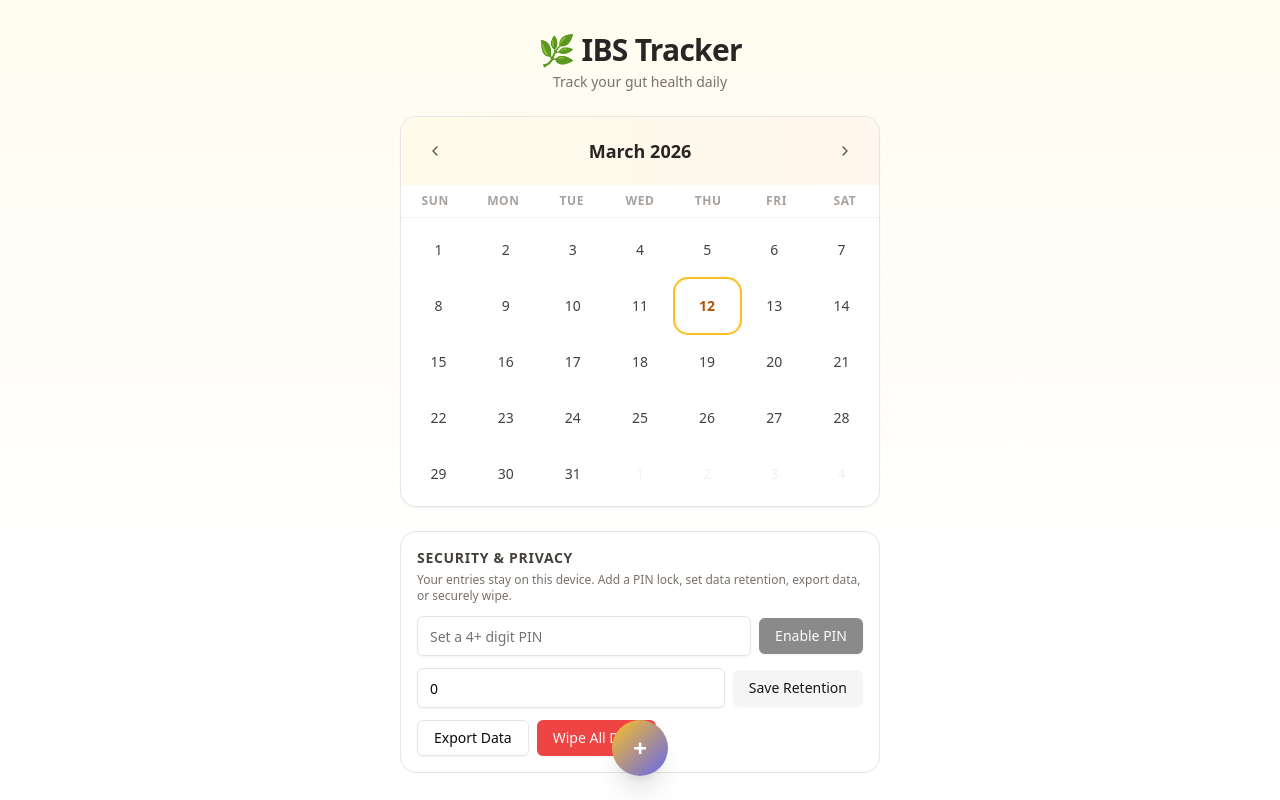
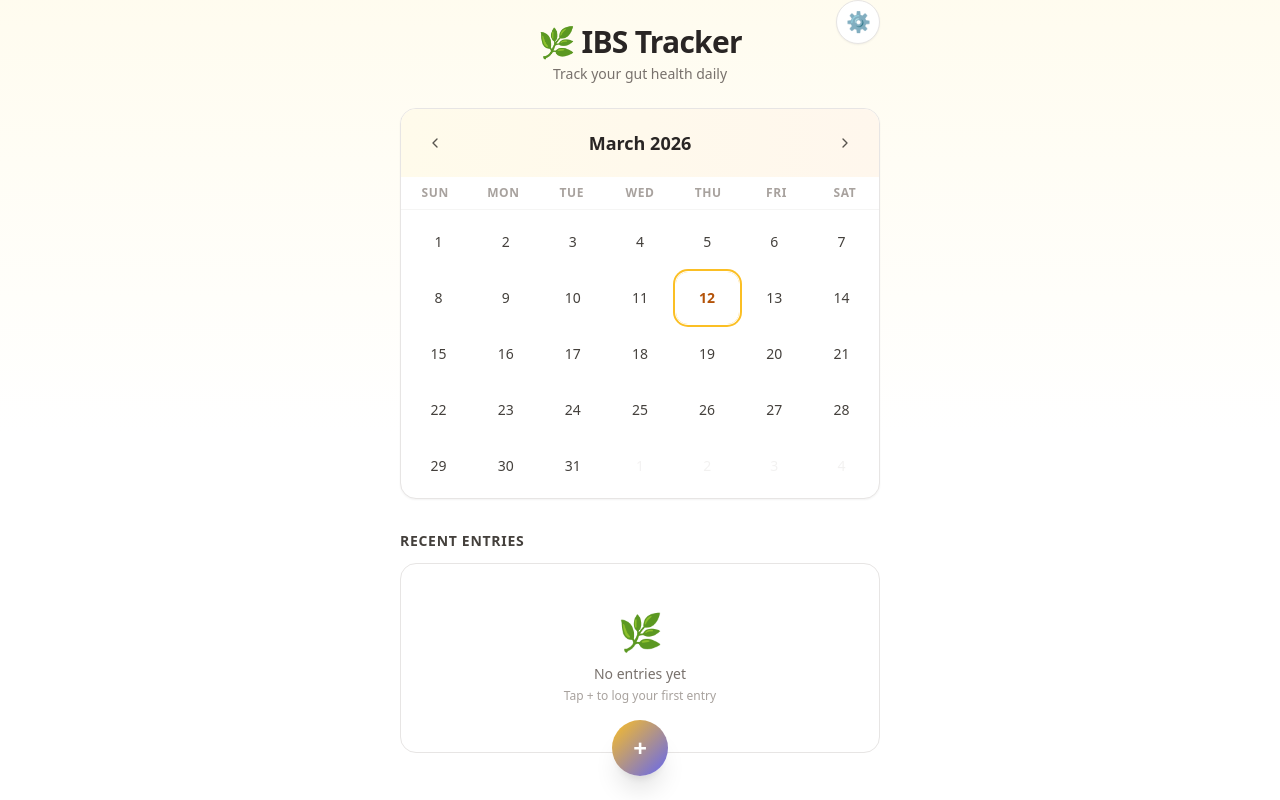
Before and after one commit to ktczakutnyi/ibs_tracker, a React (Vite) app in the folder gut-log-daily/gut-log-daily/: page / in a window 1280 px wide. Shown: the top 800 px of the page. Built offline with nearby package versions, Linux system fonts and the light colour scheme.

Commit message:
Restore plain-language comments and pin settings button top-right

```diff
--- a/gut-log-daily/gut-log-daily/src/components/security/SecuritySettingsCard.jsx
+++ b/gut-log-daily/gut-log-daily/src/components/security/SecuritySettingsCard.jsx
@@ -1,33 +1,34 @@
-// Security settings card shown on Home page.
-// This gives non-technical users clear controls for local privacy:
-// - enable/rotate PIN
-// - set data retention period
-// - export data
-// - wipe local data
+// Settings panel for privacy actions.
+// This component is intentionally explained in plain language so teammates
+// who do not code often can still understand what each section does.
 
-import React, { useMemo, useState } from "react";
+import React, { useState } from "react";
 import { security } from "@/lib/security";
 import { Button } from "@/components/ui/button";
 import { Input } from "@/components/ui/input";
 
 export default function SecuritySettingsCard({ onDataChanged }) {
-  const initialConfig = useMemo(() => security.getSecurityConfig(), []);
+  // Local form/input state for this small settings panel.
   const [pin, setPin] = useState("");
-  const [retentionDays, setRetentionDays] = useState(String(initialConfig.retentionDays || 0));
   const [status, setStatus] = useState("");
   const [error, setError] = useState("");
   const [working, setWorking] = useState(false);
 
+  // Re-read current config each render so UI updates after actions.
   const config = security.getSecurityConfig();
 
-  // Wrapper to show consistent loading/success/error feedback for each action.
+  // Shared helper so every button shows consistent loading + error handling.
   const runTask = async (task, successMessage) => {
     try {
       setWorking(true);
       setError("");
       setStatus("");
       await task();
+
+      // Some actions change stored entries. When that happens we ask the parent
+      // page to refresh its lists so the screen always shows the latest data.
       if (onDataChanged) await onDataChanged();
+
       setStatus(successMessage);
     } catch (err) {
       setError(err?.message || "Security action failed.");
@@ -36,12 +37,7 @@ export default function SecuritySettingsCard({ onDataChanged }) {
     }
   };
 
-  const saveRetention = () =>
-    runTask(async () => {
-      await security.updateRetentionDays(Number(retentionDays));
-    }, "Retention policy saved and applied.");
-
-  // Export a human-readable JSON backup to the user's device.
+  // Create and download a JSON backup of all local entries.
   const exportData = async () => {
     const payload = await security.exportAllData();
     const blob = new Blob([JSON.stringify(payload, null, 2)], { type: "application/json" });
@@ -54,53 +50,51 @@ export default function SecuritySettingsCard({ onDataChanged }) {
   };
 
   return (
-    <div className="mt-6 rounded-2xl border border-stone-200 bg-white p-4 space-y-3">
+    <div className="rounded-2xl border border-stone-200 bg-white p-4 shadow-lg space-y-3 w-[min(92vw,24rem)]">
       <div>
-        <h3 className="text-sm font-bold text-stone-700 uppercase tracking-wider">Security & Privacy</h3>
+        <h3 className="text-sm font-bold text-stone-700 uppercase tracking-wider">Settings</h3>
         <p className="text-xs text-stone-500 mt-1">
-          Your entries stay on this device. Add a PIN lock, set data retention, export data, or securely wipe.
+          PIN lock is optional. Turn it on only if you want the app to ask for a PIN.
         </p>
       </div>
 
+      {/* PIN setup/rotation row */}
       <div className="grid grid-cols-1 sm:grid-cols-[1fr_auto] gap-2 items-center">
         <Input
           type="password"
           inputMode="numeric"
-          placeholder={config.pinEnabled ? "Enter new PIN to rotate" : "Set a 4+ digit PIN"}
+          placeholder={config.pinEnabled ? "Enter new PIN" : "Set a 4+ digit PIN"}
           value={pin}
           onChange={(e) => setPin(e.target.value)}
           className="h-10"
         />
         <Button
           disabled={working || pin.length < 4}
-          onClick={() => runTask(() => security.configurePin(pin), config.pinEnabled ? "PIN rotated." : "PIN enabled. Unlock required next launch.")}
+          onClick={() =>
+            runTask(
+              () => security.configurePin(pin),
+              config.pinEnabled ? "PIN changed." : "PIN enabled. App will lock on next launch/background."
+            )
+          }
         >
-          {config.pinEnabled ? "Update PIN" : "Enable PIN"}
+          {config.pinEnabled ? "Change PIN" : "Set PIN"}
         </Button>
       </div>
 
+      {/* If PIN is currently enabled, allow users to remove it (optional lock). */}
       {config.pinEnabled && (
-        <Button variant="outline" className="w-full" disabled={working} onClick={() => runTask(() => security.disablePin(), "PIN disabled.") }>
-          Disable PIN Encryption
+        <Button
+          variant="outline"
+          className="w-full"
+          disabled={working}
+          onClick={() => runTask(() => security.disablePin(), "PIN removed. App lock is now off.")}
+        >
+          Remove PIN
         </Button>
       )}
 
-      <div className="grid grid-cols-1 sm:grid-cols-[1fr_auto] gap-2 items-center">
-        <Input
-          type="number"
-          min="0"
-          step="1"
-          value={retentionDays}
-          onChange={(e) => setRetentionDays(e.target.value)}
-          className="h-10"
-          placeholder="Retention days (0 keeps everything)"
-        />
-        <Button variant="secondary" disabled={working} onClick={saveRetention}>
-          Save Retention
-        </Button>
-      </div>
-
-      <div className="flex flex-wrap gap-2">
+      {/* Export and destructive delete actions. */}
+      <div className="grid grid-cols-1 sm:grid-cols-2 gap-2">
         <Button variant="outline" disabled={working} onClick={() => runTask(exportData, "Data exported.")}>
           Export Data
         </Button>
@@ -111,13 +105,14 @@ export default function SecuritySettingsCard({ onDataChanged }) {
             runTask(async () => {
               if (!confirm("This deletes all entries on this device. Continue?")) return;
               security.secureWipeAll();
-            }, "All local data wiped.")
+            }, "All local data deleted.")
           }
         >
-          Wipe All Data
+          Delete All Data
         </Button>
       </div>
 
+      {/* Inline status text keeps feedback close to the action buttons. */}
       {status && <p className="text-xs text-emerald-600">{status}</p>}
       {error && <p className="text-xs text-red-600">{error}</p>}
     </div>
--- a/gut-log-daily/gut-log-daily/src/pages/Home.jsx
+++ b/gut-log-daily/gut-log-daily/src/pages/Home.jsx
@@ -1,4 +1,4 @@
-import React, { useState } from "react";
+import React, { useEffect, useRef, useState } from "react";
 import { localData } from "@/api/localDataClient";
 import { useQuery, useQueryClient } from "@tanstack/react-query";
 import { addMonths, format } from "date-fns";
@@ -51,13 +51,29 @@ export default function Home() {
   const [currentMonth, setCurrentMonth] = useState(new Date());
   const [selectedDay, setSelectedDay] = useState(null);
   const [showAddMenu, setShowAddMenu] = useState(false);
+
+  // Settings flyout state (opened by the top-right gear emoji button).
+  const [showSettingsMenu, setShowSettingsMenu] = useState(false);
+  const settingsRef = useRef(null);
+
   const [addMenuDate, setAddMenuDate] = useState(null);
   const navigate = useNavigate();
   const queryClient = useQueryClient();
 
+  useEffect(() => {
+    // Close the settings menu when user clicks anywhere outside of it.
+    const handleOutside = (event) => {
+      if (!settingsRef.current) return;
+      if (!settingsRef.current.contains(event.target)) setShowSettingsMenu(false);
+    };
+
+    document.addEventListener("mousedown", handleOutside);
+    return () => document.removeEventListener("mousedown", handleOutside);
+  }, []);
+
   // Load both entry collections. React Query handles caching and background refreshes.
 
-  // SecuritySettingsCard gives users actions that can change stored data (wipe/retention).
+  // SecuritySettingsCard gives users actions that can change stored data (wipe/export).
   // After those actions, we refresh both entry lists so UI stays accurate.
   const reloadEntries = async () => {
     await queryClient.invalidateQueries({ queryKey: ["poop-entries"] });
@@ -81,7 +97,7 @@ export default function Home() {
   ];
 
   // If the day is empty we open a quick-add menu; otherwise we show that day's entries.
-  const handleDayClick = (day, dayEntries) => {
+  const handleDayClick = (day) => {
     const dateStr = format(day, "yyyy-MM-dd");
     const dayPoops = poopEntries.filter((e) => e.date?.startsWith(dateStr));
     const daySymptoms = symptomEntries.filter((e) => e.date?.startsWith(dateStr));
@@ -122,11 +138,30 @@ export default function Home() {
     <div className="min-h-screen bg-gradient-to-b from-amber-50/80 via-white to-white">
       <div className="max-w-lg mx-auto px-4 pb-28">
         {/* Hero */}
-        <div className="pt-8 pb-6 text-center">
-          <h1 className="text-3xl font-extrabold text-stone-800 tracking-tight">
-            🌿 IBS Tracker
-          </h1>
-          <p className="text-sm text-stone-500 mt-1">Track your gut health daily</p>
+        <div className="pt-6 pb-6 relative">
+          {/* Top-right settings button requested by product feedback. */}
+          <div className="absolute top-0 right-0" ref={settingsRef}>
+            <button
+              type="button"
+              aria-label="Open settings"
+              onClick={() => setShowSettingsMenu((prev) => !prev)}
+              className="h-11 w-11 rounded-full border border-stone-200 bg-white text-xl shadow-sm hover:shadow-md transition"
+            >
+              ⚙️
+            </button>
+            {showSettingsMenu && (
+              <div className="absolute right-0 top-12 z-50">
+                <SecuritySettingsCard onDataChanged={reloadEntries} />
+              </div>
+            )}
+          </div>
+
+          <div className="text-center">
+            <h1 className="text-3xl font-extrabold text-stone-800 tracking-tight">
+              🌿 IBS Tracker
+            </h1>
+            <p className="text-sm text-stone-500 mt-1">Track your gut health daily</p>
+          </div>
         </div>
 
         {/* Calendar */}
@@ -136,9 +171,6 @@ export default function Home() {
           entries={allCalendarEntries}
           onDayClick={handleDayClick}
         />
-
-        {/* Friendly privacy controls for non-technical users. */}
-        <SecuritySettingsCard onDataChanged={reloadEntries} />
 
         {/* Recent Entries */}
         <div className="mt-8">
```
